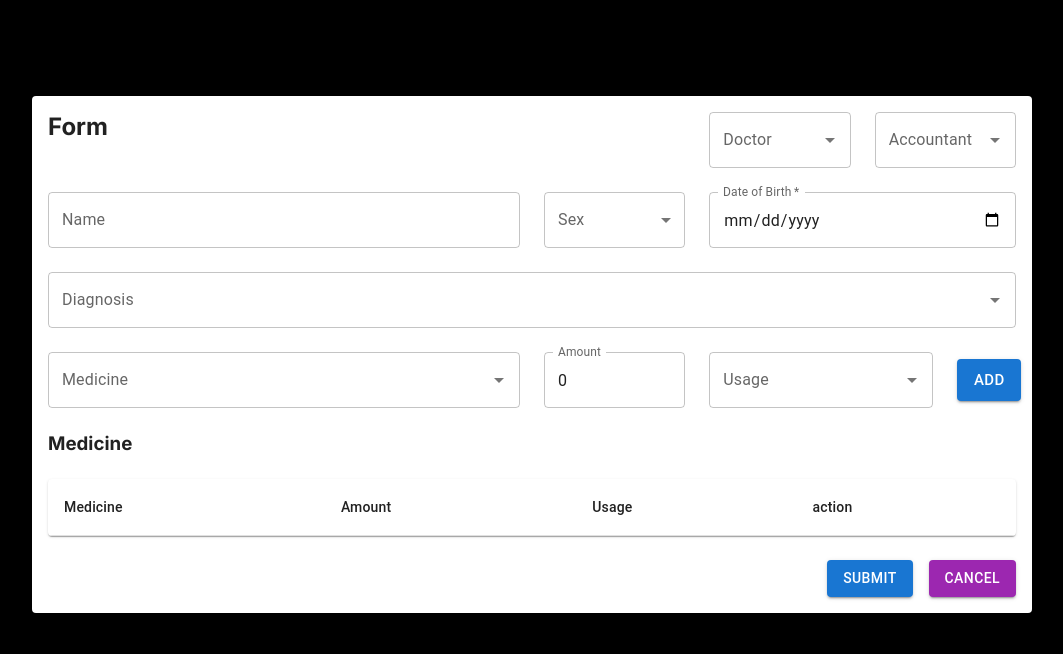
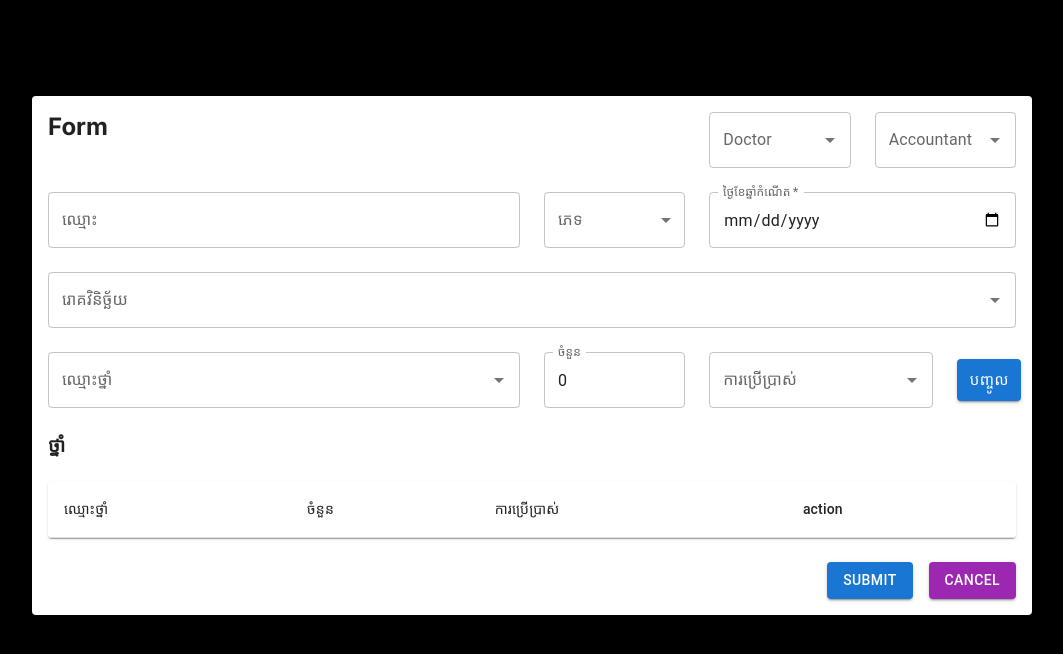
Before and after one commit to Dom-Taing/clinic, a Next.js app: page / in a window 1280 px wide. Shown: the top 654 px of the page, without its empty margins (108-1171 px from the left). Built offline with nearby package versions, Linux system fonts and the light colour scheme.

Commit message:
update to kh

```diff
--- a/src/components/DataTable/index.tsx
+++ b/src/components/DataTable/index.tsx
@@ -16,14 +16,6 @@ function createData(
 ) {
   return { name, calories, fat, carbs, protein };
 }
-
-const rows = [
-  createData("Frozen yoghurt", 159, 6.0, 24, 4.0),
-  createData("Ice cream sandwich", 237, 9.0, 37, 4.3),
-  createData("Eclair", 262, 16.0, 24, 6.0),
-  createData("Cupcake", 305, 3.7, 67, 4.3),
-  createData("Gingerbread", 356, 16.0, 49, 3.9),
-];
 
 interface TableData {
   [key: string]: any;
--- a/src/components/MedicalForm/index.tsx
+++ b/src/components/MedicalForm/index.tsx
@@ -14,7 +14,6 @@ import axios from "axios";
 import DataTable from "../DataTable";
 import DeleteIcon from "@mui/icons-material/Delete";
 import styled from "@emotion/styled";
-import dynamic from "next/dynamic";
 import { getAge } from "@/utils/date";
 
 interface FormProps {
@@ -54,7 +53,7 @@ const Wrapper = styled.div`
   max-width: 1000px;
 `;
 
-const formLabel = formLabelEn;
+const formLabel = formLabelKh;
 
 const MedicalForm: React.FC<FormProps> = ({
   medicineList = [],
```
